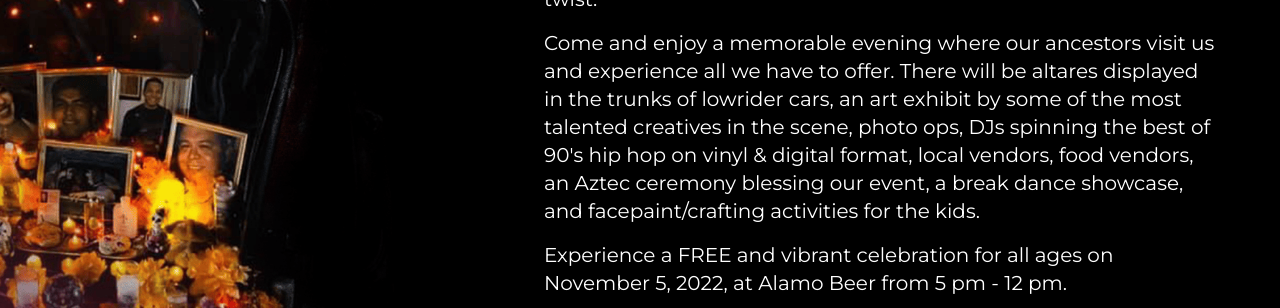
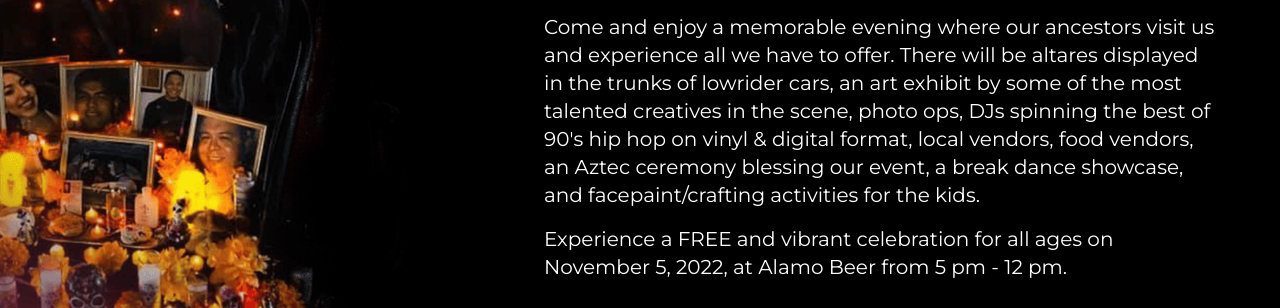
Before and after one commit to eternosteelo/barriomuertosparty, a plain HTML site: page about.html in a window 1280 px wide. Shown: the part 315-623 px from the top of the page. Drawn offline with Linux system fonts and the light colour scheme.

Commit message:
css updates

```diff
--- a/about.html
+++ b/about.html
@@ -65,7 +65,7 @@
             </div>
         </nav>
 
-        <div class="about-text w-full lg:w-3/5 lg:ml-auto px-8 mb-8 lg:pr-16 lg:mt-16">
+        <div class="about-text w-full lg:w-3/5 lg:ml-auto px-8 mb-8 lg:pr-16 lg:mt-12">
             <h1 class="section-heading">ABOUT</h1>
             <section class="mb-8 text-white font-montserrat text-base md:text-xl mt-4">
                 <p class="mb-4">
```
Also changed, not shown: vendors.html (+1 -1 lines), dist/output.css.
